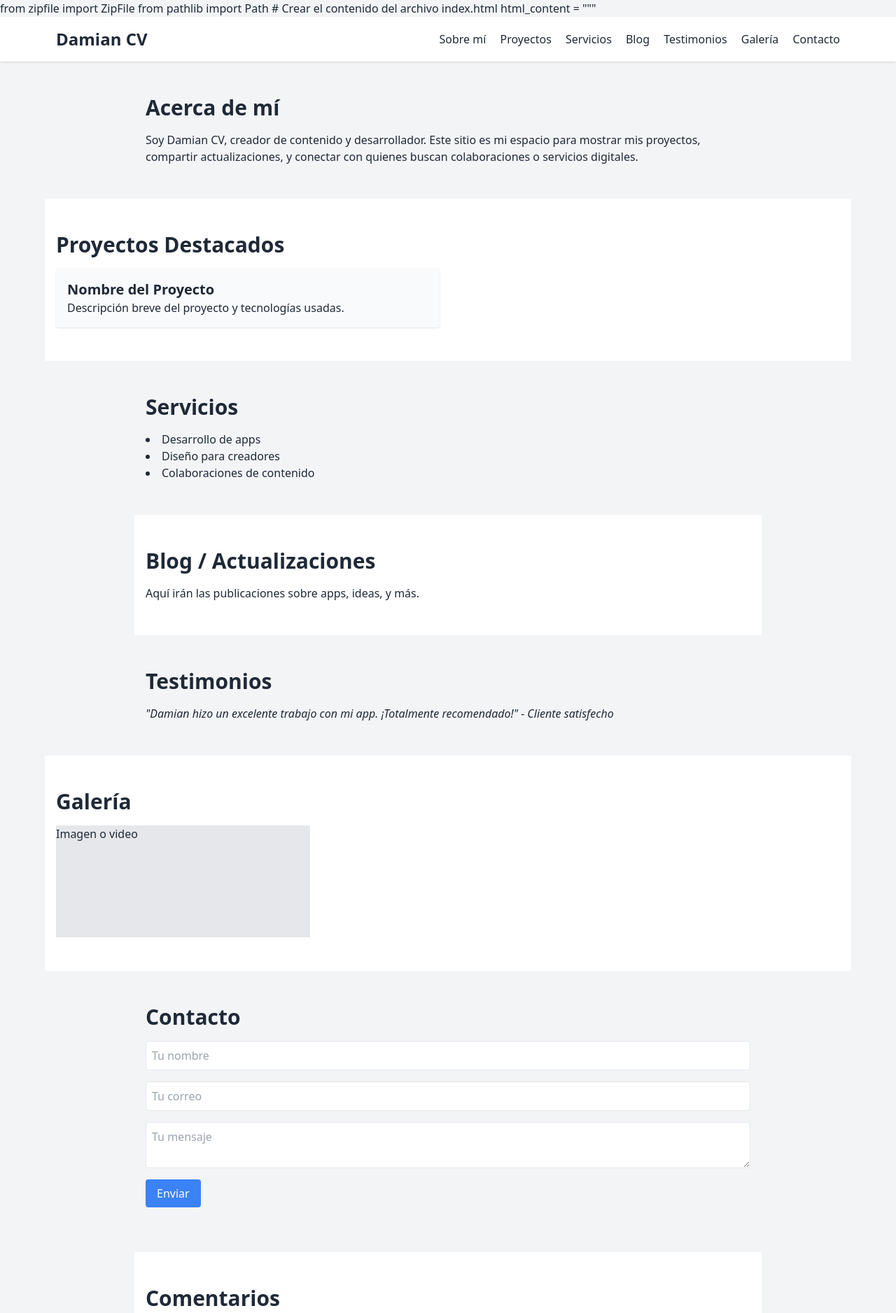
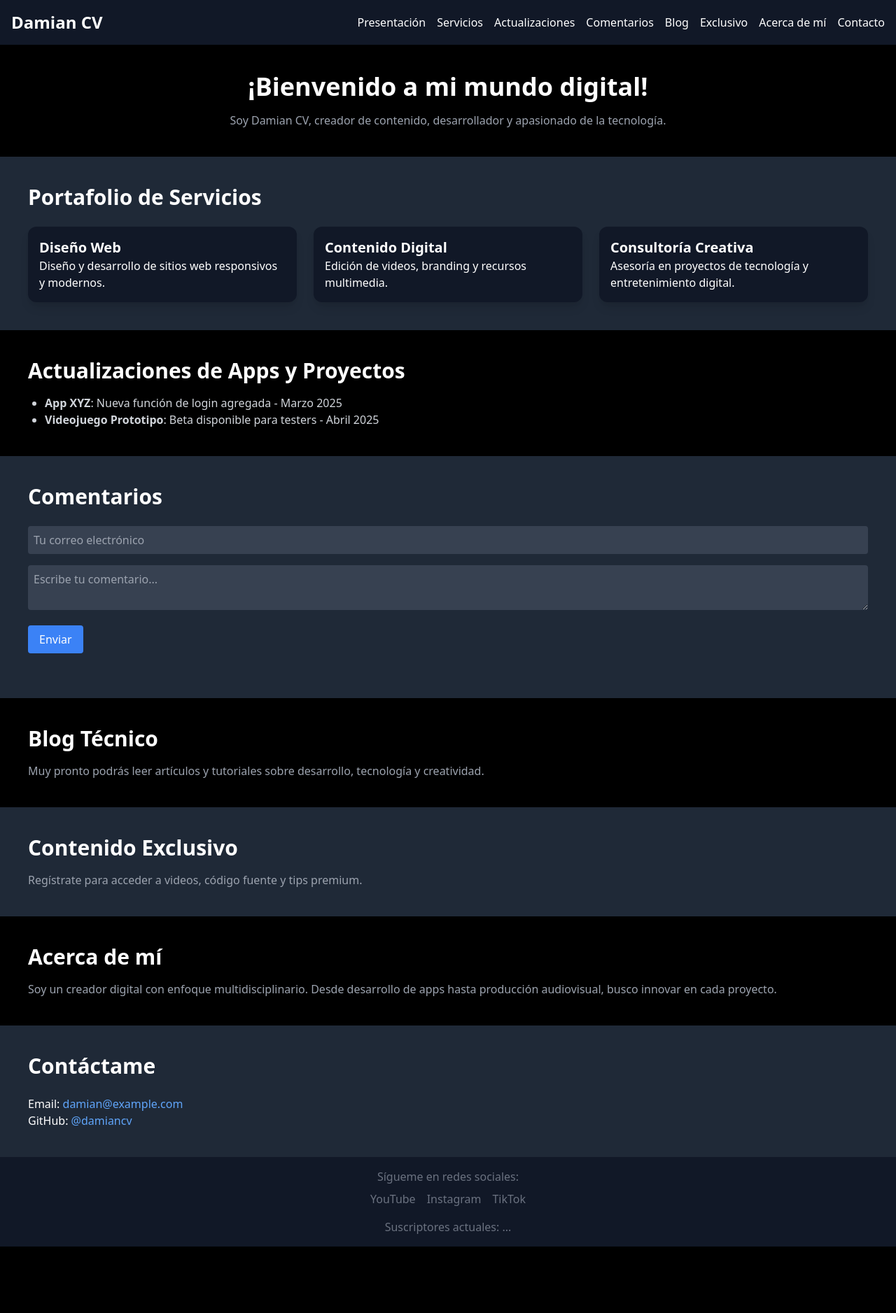
Before and after one commit to ALCACHOFA24/Folder, a plain HTML site: page index.html in a window 1280 px wide. Shown: the top 1877 px of the page at 70% size. After the commit the page ends 1782 px from the top, so only its background shows below. Drawn offline with nearby package versions, Linux system fonts and the light colour scheme.

Commit message:
Update index.html

```diff
--- a/index.html
+++ b/index.html
@@ -1,108 +1,137 @@
-from zipfile import ZipFile
-from pathlib import Path
-
-# Crear el contenido del archivo index.html
-html_content = """
 <!DOCTYPE html>
 <html lang="es">
 <head>
   <meta charset="UTF-8" />
   <meta name="viewport" content="width=device-width, initial-scale=1.0" />
   <title>Damian CV | Portafolio</title>
-  <script src="https://cdn.tailwindcss.com"></script>
+  <link href="https://cdn.jsdelivr.net/npm/tailwindcss@2.2.19/dist/tailwind.min.css" rel="stylesheet">
+  <script defer src="https://cdn.jsdelivr.net/npm/axios/dist/axios.min.js"></script>
 </head>
-<body class="bg-gray-100 text-gray-800 font-sans">
-  <header class="bg-white shadow sticky top-0 z-50">
-    <div class="max-w-6xl mx-auto px-4 py-4 flex justify-between items-center">
-      <h1 class="text-2xl font-bold">Damian CV</h1>
-      <nav class="space-x-4">
-        <a href="#sobre-mi" class="hover:text-blue-500">Sobre mí</a>
-        <a href="#proyectos" class="hover:text-blue-500">Proyectos</a>
-        <a href="#servicios" class="hover:text-blue-500">Servicios</a>
-        <a href="#blog" class="hover:text-blue-500">Blog</a>
-        <a href="#testimonios" class="hover:text-blue-500">Testimonios</a>
-        <a href="#galeria" class="hover:text-blue-500">Galería</a>
-        <a href="#contacto" class="hover:text-blue-500">Contacto</a>
-      </nav>
-    </div>
-  </header>
+<body class="bg-black text-white font-sans">
+  <!-- Navbar -->
+  <nav class="bg-gray-900 p-4 flex justify-between items-center shadow-lg">
+    <h1 class="text-2xl font-bold">Damian CV</h1>
+    <ul class="flex gap-4">
+      <li><a href="#presentacion" class="hover:text-blue-400">Presentación</a></li>
+      <li><a href="#servicios" class="hover:text-blue-400">Servicios</a></li>
+      <li><a href="#actualizaciones" class="hover:text-blue-400">Actualizaciones</a></li>
+      <li><a href="#comentarios" class="hover:text-blue-400">Comentarios</a></li>
+      <li><a href="#blog" class="hover:text-blue-400">Blog</a></li>
+      <li><a href="#exclusivo" class="hover:text-blue-400">Exclusivo</a></li>
+      <li><a href="#acerca" class="hover:text-blue-400">Acerca de mí</a></li>
+      <li><a href="#contacto" class="hover:text-blue-400">Contacto</a></li>
+    </ul>
+  </nav>
 
-  <section id="sobre-mi" class="py-12 px-4 max-w-4xl mx-auto">
-    <h2 class="text-3xl font-bold mb-4">Acerca de mí</h2>
-    <p>Soy Damian CV, creador de contenido y desarrollador. Este sitio es mi espacio para mostrar mis proyectos, compartir actualizaciones, y conectar con quienes buscan colaboraciones o servicios digitales.</p>
+  <!-- Presentación -->
+  <section id="presentacion" class="p-10 text-center">
+    <h2 class="text-4xl font-semibold mb-4">¡Bienvenido a mi mundo digital!</h2>
+    <p class="text-gray-400">Soy Damian CV, creador de contenido, desarrollador y apasionado de la tecnología.</p>
   </section>
 
-  <section id="proyectos" class="py-12 bg-white px-4 max-w-6xl mx-auto">
-    <h2 class="text-3xl font-bold mb-4">Proyectos Destacados</h2>
-    <div class="grid md:grid-cols-2 gap-6">
-      <div class="p-4 bg-gray-50 rounded shadow">
-        <h3 class="text-xl font-semibold">Nombre del Proyecto</h3>
-        <p>Descripción breve del proyecto y tecnologías usadas.</p>
+  <!-- Servicios -->
+  <section id="servicios" class="p-10 bg-gray-800">
+    <h2 class="text-3xl font-bold mb-6">Portafolio de Servicios</h2>
+    <div class="grid grid-cols-1 md:grid-cols-3 gap-6">
+      <div class="bg-gray-900 p-4 rounded-xl shadow-lg">
+        <h3 class="text-xl font-semibold">Diseño Web</h3>
+        <p>Diseño y desarrollo de sitios web responsivos y modernos.</p>
+      </div>
+      <div class="bg-gray-900 p-4 rounded-xl shadow-lg">
+        <h3 class="text-xl font-semibold">Contenido Digital</h3>
+        <p>Edición de videos, branding y recursos multimedia.</p>
+      </div>
+      <div class="bg-gray-900 p-4 rounded-xl shadow-lg">
+        <h3 class="text-xl font-semibold">Consultoría Creativa</h3>
+        <p>Asesoría en proyectos de tecnología y entretenimiento digital.</p>
       </div>
     </div>
   </section>
 
-  <section id="servicios" class="py-12 px-4 max-w-4xl mx-auto">
-    <h2 class="text-3xl font-bold mb-4">Servicios</h2>
-    <ul class="list-disc list-inside">
-      <li>Desarrollo de apps</li>
-      <li>Diseño para creadores</li>
-      <li>Colaboraciones de contenido</li>
+  <!-- Actualizaciones -->
+  <section id="actualizaciones" class="p-10">
+    <h2 class="text-3xl font-bold mb-4">Actualizaciones de Apps y Proyectos</h2>
+    <ul class="list-disc ml-6 text-gray-300">
+      <li><strong>App XYZ</strong>: Nueva función de login agregada - Marzo 2025</li>
+      <li><strong>Videojuego Prototipo</strong>: Beta disponible para testers - Abril 2025</li>
     </ul>
   </section>
 
-  <section id="blog" class="py-12 bg-white px-4 max-w-4xl mx-auto">
-    <h2 class="text-3xl font-bold mb-4">Blog / Actualizaciones</h2>
-    <p>Aquí irán las publicaciones sobre apps, ideas, y más.</p>
+  <!-- Comentarios -->
+  <section id="comentarios" class="p-10 bg-gray-800">
+    <h2 class="text-3xl font-bold mb-6">Comentarios</h2>
+    <form id="comentarioForm" class="space-y-4">
+      <input type="email" id="email" placeholder="Tu correo electrónico" class="w-full p-2 rounded bg-gray-700" required />
+      <textarea id="comentario" placeholder="Escribe tu comentario..." class="w-full p-2 rounded bg-gray-700" required></textarea>
+      <button type="submit" class="bg-blue-500 hover:bg-blue-600 text-white px-4 py-2 rounded">Enviar</button>
+    </form>
+    <div id="comentariosLista" class="mt-6 space-y-2 text-gray-300"></div>
   </section>
 
-  <section id="testimonios" class="py-12 px-4 max-w-4xl mx-auto">
-    <h2 class="text-3xl font-bold mb-4">Testimonios</h2>
-    <blockquote class="italic">"Damian hizo un excelente trabajo con mi app. ¡Totalmente recomendado!" - Cliente satisfecho</blockquote>
+  <!-- Blog -->
+  <section id="blog" class="p-10">
+    <h2 class="text-3xl font-bold mb-4">Blog Técnico</h2>
+    <p class="text-gray-400">Muy pronto podrás leer artículos y tutoriales sobre desarrollo, tecnología y creatividad.</p>
   </section>
 
-  <section id="galeria" class="py-12 bg-white px-4 max-w-6xl mx-auto">
-    <h2 class="text-3xl font-bold mb-4">Galería</h2>
-    <div class="grid grid-cols-2 md:grid-cols-3 gap-4">
-      <div class="bg-gray-200 h-40">Imagen o video</div>
-    </div>
+  <!-- Exclusivo -->
+  <section id="exclusivo" class="p-10 bg-gray-800">
+    <h2 class="text-3xl font-bold mb-4">Contenido Exclusivo</h2>
+    <p class="text-gray-400">Regístrate para acceder a videos, código fuente y tips premium.</p>
   </section>
 
-  <section id="contacto" class="py-12 px-4 max-w-4xl mx-auto">
-    <h2 class="text-3xl font-bold mb-4">Contacto</h2>
-    <form class="space-y-4">
-      <input class="w-full border p-2 rounded" type="text" placeholder="Tu nombre" required />
-      <input class="w-full border p-2 rounded" type="email" placeholder="Tu correo" required />
-      <textarea class="w-full border p-2 rounded" placeholder="Tu mensaje" required></textarea>
-      <button class="bg-blue-500 text-white px-4 py-2 rounded hover:bg-blue-600">Enviar</button>
-    </form>
+  <!-- Acerca de mí -->
+  <section id="acerca" class="p-10">
+    <h2 class="text-3xl font-bold mb-4">Acerca de mí</h2>
+    <p class="text-gray-400">Soy un creador digital con enfoque multidisciplinario. Desde desarrollo de apps hasta producción audiovisual, busco innovar en cada proyecto.</p>
   </section>
 
-  <section id="comentarios" class="py-12 bg-white px-4 max-w-4xl mx-auto">
-    <h2 class="text-3xl font-bold mb-4">Comentarios</h2>
-    <form class="space-y-4">
-      <input class="w-full border p-2 rounded" type="text" placeholder="Nombre" />
-      <textarea class="w-full border p-2 rounded" placeholder="Deja tu comentario"></textarea>
-      <button class="bg-green-500 text-white px-4 py-2 rounded hover:bg-green-600">Publicar</button>
-    </form>
+  <!-- Contacto -->
+  <section id="contacto" class="p-10 bg-gray-800">
+    <h2 class="text-3xl font-bold mb-6">Contáctame</h2>
+    <p>Email: <a href="mailto:damian@example.com" class="text-blue-400">damian@example.com</a></p>
+    <p>GitHub: <a href="https://github.com/damiancv" class="text-blue-400" target="_blank">@damiancv</a></p>
   </section>
 
-  <footer class="bg-gray-800 text-white py-6 text-center">
-    <p>&copy; 2025 Damian CV. Todos los derechos reservados.</p>
+  <!-- Footer con redes sociales y contador de subs -->
+  <footer class="bg-gray-900 p-4 text-center text-gray-500">
+    <p>Sígueme en redes sociales:</p>
+    <div class="flex justify-center gap-4 mt-2">
+      <a href="#" class="hover:text-white">YouTube</a>
+      <a href="#" class="hover:text-white">Instagram</a>
+      <a href="#" class="hover:text-white">TikTok</a>
+    </div>
+    <div class="mt-4">
+      <p>Suscriptores actuales: <span id="contador">...</span></p>
+    </div>
   </footer>
+
+  <script>
+    // Comentarios simulados (deberías conectar a una base de datos real como Firebase)
+    document.getElementById('comentarioForm').addEventListener('submit', function(e) {
+      e.preventDefault();
+      const email = document.getElementById('email').value;
+      const comentario = document.getElementById('comentario').value;
+      const contenedor = document.getElementById('comentariosLista');
+      const nuevo = document.createElement('div');
+      nuevo.textContent = `${email}: ${comentario}`;
+      contenedor.appendChild(nuevo);
+      this.reset();
+    });
+
+    // Contador de suscriptores de YouTube (demo, requiere backend por seguridad)
+    async function obtenerSubs() {
+      const apiKey = 'TU_API_KEY_YOUTUBE'; // Reemplazar con tu API key real en backend
+      const channelId = 'TU_CHANNEL_ID'; // Reemplazar con tu canal ID
+      try {
+        const res = await axios.get(`https://www.googleapis.com/youtube/v3/channels?part=statistics&id=${channelId}&key=${apiKey}`);
+        const subs = res.data.items[0].statistics.subscriberCount;
+        document.getElementById('contador').textContent = subs;
+      } catch (err) {
+        console.error('Error al obtener subs:', err);
+      }
+    }
+    obtenerSubs();
+  </script>
 </body>
 </html>
-"""
-
-# Crear archivo HTML
-project_dir = Path("/mnt/data/portafolio")
-project_dir.mkdir(parents=True, exist_ok=True)
-html_path = project_dir / "index.html"
-html_path.write_text(html_content, encoding="utf-8")
-
-# Crear ZIP
-zip_path = Path("/mnt/data/portafolio.zip")
-with ZipFile(zip_path, 'w') as zipf:
-    zipf.write(html_path, arcname="index.html")
-
-zip_path
```
